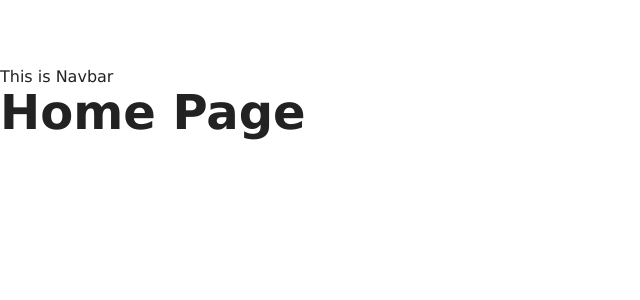
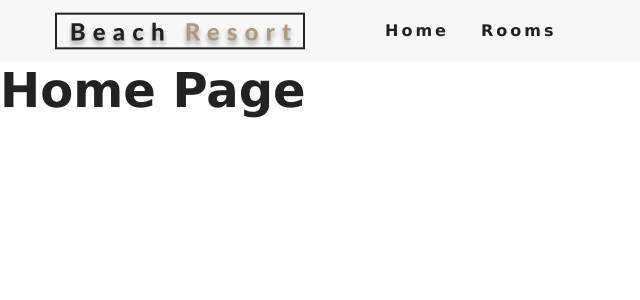
Before and after one commit to mohit-kumar-singh55/Hotel-X, a Next.js app: page / in a window 1280 px wide. Shown: the top 300 px of the page, without its empty margins (0-640 px from the left). Built offline with nearby package versions, Linux system fonts and the light colour scheme.

Commit message:
created navbar

```diff
--- a/components/Navbar.js
+++ b/components/Navbar.js
@@ -1,7 +1,38 @@
-import React from 'react';
+import React, { useState } from 'react';
+import logo from "../public/images/logo.svg";
+import { FaAlignRight } from "react-icons/fa";
+import Link from 'next/link';
+import Image from 'next/image';
 
 function Navbar() {
-    return <div>This is Navbar</div>;
+    const [isOpen, setIsOpen] = useState(false);
+
+    const handleToogle = () => {
+        setIsOpen(isOpen ? false : true);
+    }
+
+    return (
+        <nav className='navbar'>
+            <div className="nav-center">
+                <div className="nav-header">
+                    <Link href="/" passHref>
+                        <Image src={logo} alt="HotelX" />
+                    </Link>
+                    <button className="nav-btn">
+                        <FaAlignRight className="nav-icon" onClick={handleToogle} />
+                    </button>
+                </div>
+                <ul className={isOpen ? 'nav-links show-nav' : 'nav-links'}>
+                    <li>
+                        <Link href="/" passHref>Home</Link>
+                    </li>
+                    <li>
+                        <Link href="/rooms" passHref>Rooms</Link>
+                    </li>
+                </ul>
+            </div>
+        </nav>
+    );
 }
 
 export default Navbar;
```
